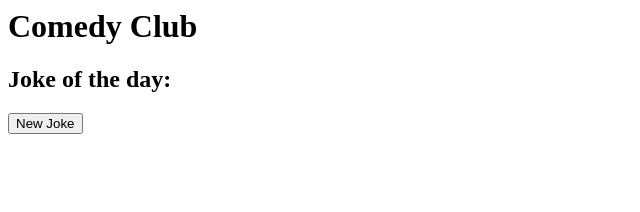
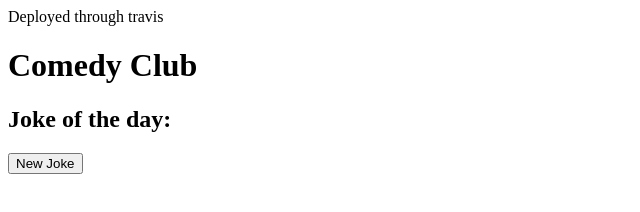
Before and after one commit to craigh44/comedy-club, a website: page views/index.html in a window 1280 px wide. Shown: the whole page, without its empty margins (0-640 px from the left). Drawn offline with Linux system fonts and the light colour scheme; no server answers.

Commit message:
Testing travis build

```diff
--- a/views/index.html
+++ b/views/index.html
@@ -1,6 +1,6 @@
 <html>
 	<body>
-
+		<p>Deployed through travis</p>
 		<h1>Comedy Club</h1>
 
 		<h2>Joke of the day:</h2>
```
